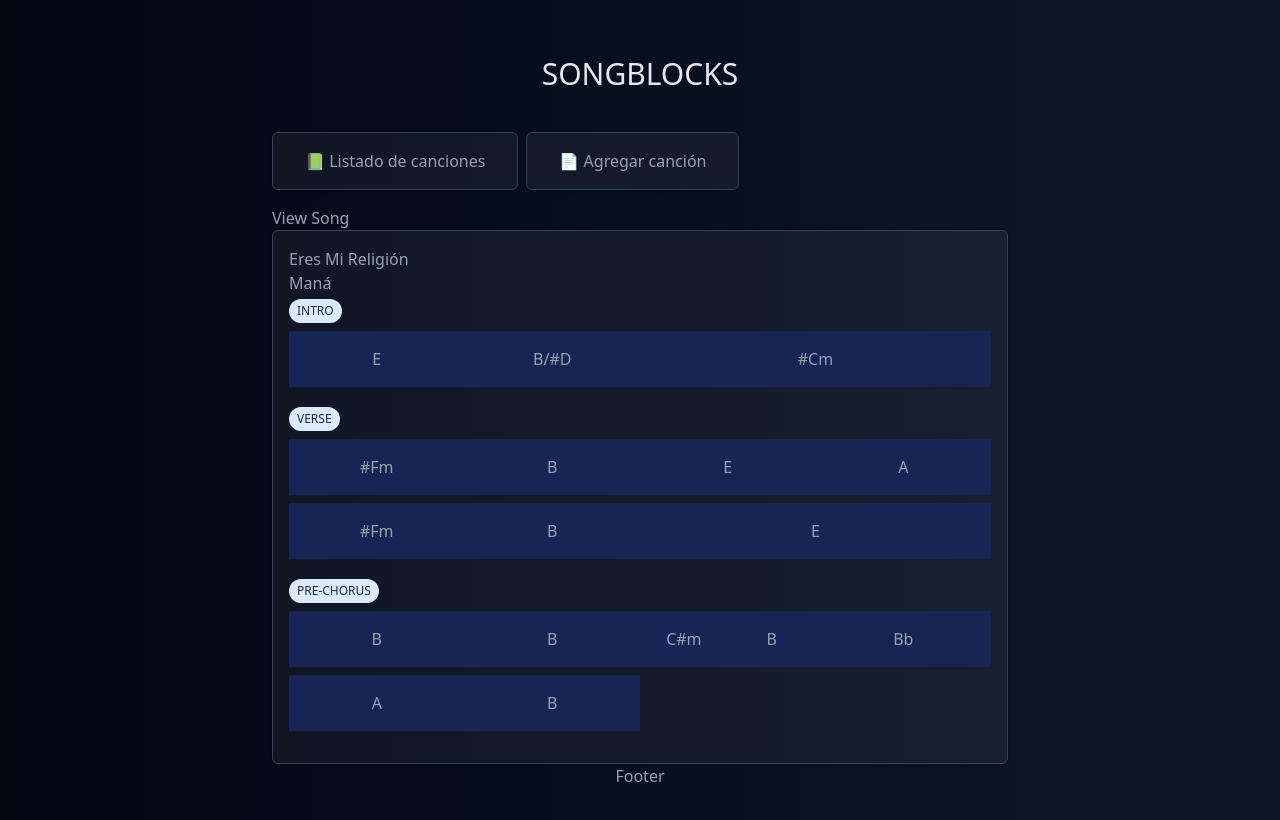
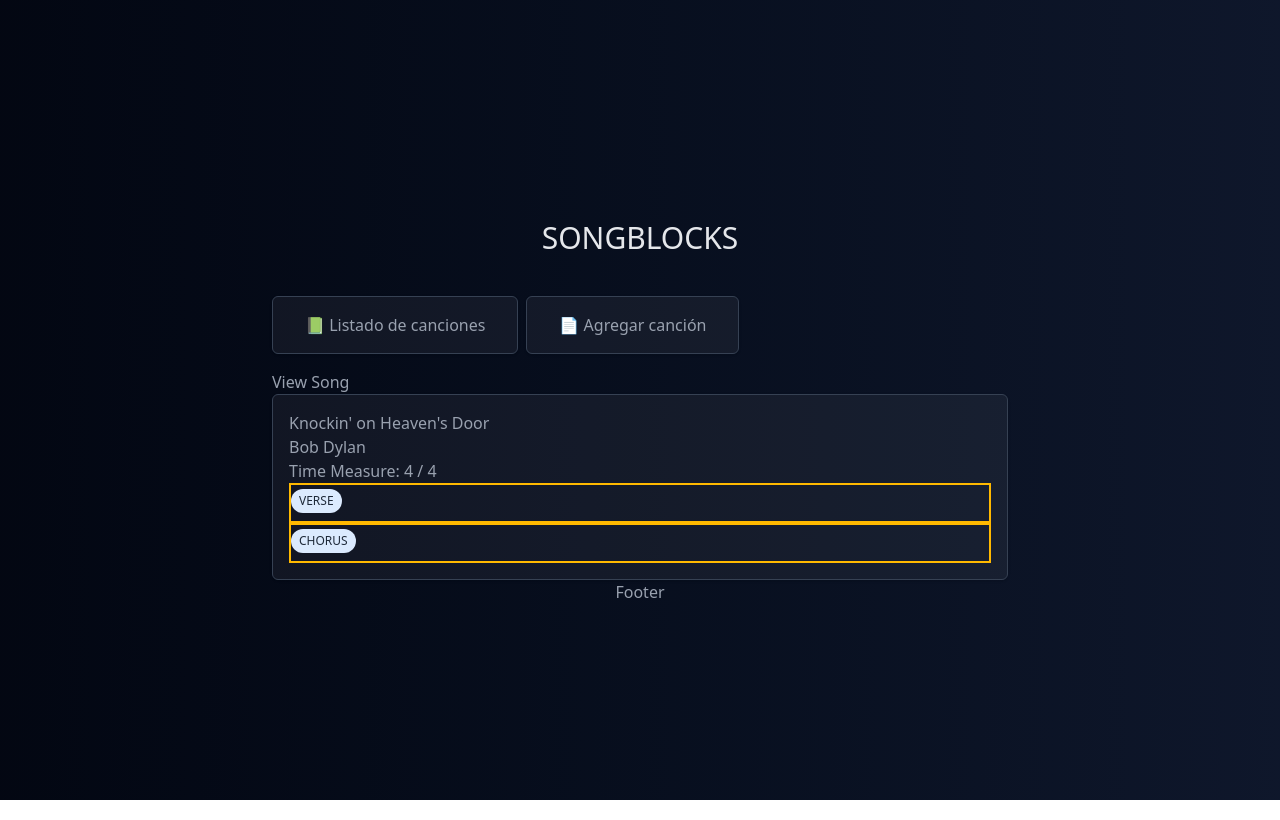
Before and after one commit to horaciodominguez/chordblocks-react-typescript, a React (Vite) app: page /song/1 in a window 1280 px wide. Built offline with nearby package versions, Linux system fonts and the light colour scheme.

Commit message:
Refactoring

```diff
--- a/src/modules/chords/components/Chord.tsx
+++ b/src/modules/chords/components/Chord.tsx
@@ -1,19 +1,19 @@
-import type { SongChord as SongChord, TimeSignature } from "@/modules/songs/types/song.types"
+import type { BarChord, TimeSignature } from "@/modules/songs/types/song.types"
 
 type Props = {
     timeSignature: TimeSignature,
-    chord: SongChord
+    chord: BarChord
 }
 
 export const Chord = ({timeSignature, chord}: Props) => {
+
+    const width = `${(chord.duration / timeSignature.beatsPerMeasure) * 100}%`
     return (
-        <div
-            className="bg-blue-950 flex items-center justify-center py-4 mb-2"
-            style={{
-                width: `${(chord.beats / (timeSignature.beatsPerMeasure * timeSignature.noteValue)) * 100}%` // 4 compases por bloque
-            }}
-            >
-            {chord.name}
+        <div style={{width}} key={chord.id} className="border-2 border-green-400">
+            <small>d: {chord.duration}</small>
+            <small>w: {width}</small>
+            <p>{chord.name}</p>
         </div>
     )
+
 }
--- a/src/modules/songs/components/SectionChords.tsx
+++ /dev/null
@@ -1,21 +0,0 @@
-import { Chord } from "@/modules/chords/components/Chord"
-import type { SongSection, TimeSignature } from "../types/song.types"
-
-type Props = {
-    section: SongSection,
-    timeSignature: TimeSignature
-}
-
-export const SectionChords = ({section, timeSignature}: Props) => {
-    return (
-        <div className="flex flex-wrap justify-items-start mb-2">
-            {
-                section.chords.map(
-                    (chord, i) => (
-                        <Chord key={i} timeSignature={timeSignature} chord={chord} />
-                    )
-                )
-            }
-        </div>
-    )
-}
--- a/src/modules/songs/components/Song.tsx
+++ b/src/modules/songs/components/Song.tsx
@@ -1,7 +1,8 @@
 
 import type { Song as SongType } from "@/modules/songs/types/song.types"
 import { SectionTag } from "@/modules/songs/components/SectionTag"
-import { SectionChords } from "./SectionChords";
+
+
 
 
 export interface TemporarySong extends Omit<SongType, 'id'>  {
@@ -20,14 +21,18 @@
             >
             <h3 className="font-medium">{song.title}</h3>
             <p>{song.author}</p>
+            <p>Time Measure: {song.timeSignature.beatsPerMeasure} / {song.timeSignature.noteValue}</p>
             <ul>
             {
+                //SECCIONES DE LA CANCION
                 song.songSections.map (
                     (section, sectionIndex) => (
 
-                    <li key={sectionIndex} >
+                    <li key={sectionIndex} className=" border-2 border-amber-400" >
+
                         <SectionTag typeName={section.type} />
-                        <SectionChords section={section} timeSignature={song.timeSignature} />
+
+
                     </li>
                     )
                 )
--- a/src/modules/songs/data/songs.ts
+++ b/src/modules/songs/data/songs.ts
@@ -2,215 +2,121 @@
 
 export const songsData: Song[] = [
   {
-    id: '1',
-    title: 'Eres Mi Religión',
-    author: 'Maná',
-    timeSignature: { beatsPerMeasure: 4, noteValue: 4 },
+    id: "1",
+    title: "Knockin' on Heaven's Door",
+    author: "Bob Dylan",
+    timeSignature: { beatsPerMeasure: 4, noteValue: 4 }, // 4/4
     songSections: [
       {
-        id: 'intro-1',
-        type: "INTRO",
-        chords: [
-          { name: "E", beats: 4 },
-          { name: "B/#D", beats: 4 },
-          { name: "#Cm", beats: 8 }
+        id: "sec1",
+        type: "VERSE",
+        bars: [
+          { id: "bar1", chords: [ { id: "c1", name: "G", duration: 4 } ] },
+          { id: "bar2", chords: [ { id: "c2", name: "D", duration: 4 } ] },
+          { id: "bar3", chords: [ { id: "c3", name: "Am", duration: 4 } ] },
+          { id: "bar4", chords: [
+            { id: "c4", name: "G", duration: 2 },
+            { id: "c5", name: "D", duration: 2 }
+          ] }
         ]
       },
       {
-        id: 'verse-1',
-        type: "VERSE",
-        chords: [
-          { name: "#Fm", beats: 4 },
-          { name: "B", beats: 4 },
-          { name: "E", beats: 4 },
-          { name: "A", beats: 4 },
-          { name: "#Fm", beats: 4 },
-          { name: "B", beats: 4 },
-          { name: "E", beats: 8 }
-        ]
-      },
-      {
-        id: 'pre-chorus-1',
-        type: "PRE-CHORUS",
-        chords: [
-          { name: "B", beats: 4 },
-          { name: "B", beats: 4 },
-          { name: "C#m", beats: 2 },
-          { name: "B", beats: 2 },
-          { name: "Bb", beats: 4 },
-          { name: "A", beats: 4 },
-          { name: "B", beats: 4 }
+        id: "sec2",
+        type: "CHORUS",
+        bars: [
+          { id: "bar5", chords: [ { id: "c6", name: "G", duration: 4 } ] },
+          { id: "bar6", chords: [ { id: "c7", name: "D", duration: 4 } ] },
+          { id: "bar7", chords: [ { id: "c8", name: "Am", duration: 4 } ] },
+          { id: "bar8", chords: [ { id: "c9", name: "C", duration: 2 }, { id: "c10", name: "G", duration: 2 } ] },
         ]
       }
     ]
   },
+
   {
-    id: '2',
-    title: 'Wonderwall',
-    author: 'Oasis',
-    timeSignature: { beatsPerMeasure: 4, noteValue: 4 },
+    id: "2",
+    title: "Hallelujah",
+    author: "Leonard Cohen",
+    timeSignature: { beatsPerMeasure: 6, noteValue: 8 }, // 6/8
     songSections: [
       {
-        id: 'intro-1',
-        type: "INTRO",
-        chords: [
-          { name: "Em7", beats: 4 },
-          { name: "G", beats: 4 },
-          { name: "Dsus4", beats: 4 },
-          { name: "A7sus4", beats: 4 }
+        id: "sec1",
+        type: "VERSE",
+        bars: [
+          { id: "bar1", chords: [ { id: "c1", name: "C", duration: 6 } ] },
+          { id: "bar2", chords: [ { id: "c2", name: "Am", duration: 6 } ] },
+          { id: "bar3", chords: [
+            { id: "c3", name: "C", duration: 3 },
+            { id: "c4", name: "Am", duration: 3 } ] },
+          { id: "bar4", chords: [ { id: "c5", name: "F", duration: 6 } ] },
         ]
       },
       {
-        id: 'verse-1',
-        type: "VERSE",
-        chords: [
-          { name: "Em7", beats: 4 },
-          { name: "G", beats: 4 },
-          { name: "Dsus4", beats: 4 },
-          { name: "A7sus4", beats: 4 },
-          { name: "Cadd9", beats: 8 },
-          { name: "Dsus4", beats: 4 },
-          { name: "A7sus4", beats: 4 }
-        ]
-      },
-      {
-        id: 'chorus-1',
+        id: "sec2",
         type: "CHORUS",
-        chords: [
-          { name: "Em7", beats: 4 },
-          { name: "G", beats: 4 },
-          { name: "Cadd9", beats: 4 },
-          { name: "Dsus4", beats: 4 }
+        bars: [
+          { id: "bar5", chords: [ { id: "c6", name: "C", duration: 6 } ] },
+          { id: "bar6", chords: [ { id: "c7", name: "F", duration: 6 } ] },
+          { id: "bar7", chords: [ { id: "c8", name: "Am", duration: 3 }, { id: "c9", name: "F", duration: 3 } ] },
+          { id: "bar8", chords: [ { id: "c10", name: "G", duration: 6 } ] },
         ]
       }
     ]
   },
+
   {
-    id: '3',
-    title: 'Knockin’ on Heaven’s Door',
-    author: 'Bob Dylan',
-    timeSignature: { beatsPerMeasure: 4, noteValue: 4 },
+    id: "3",
+    title: "Let It Be",
+    author: "The Beatles",
+    timeSignature: { beatsPerMeasure: 4, noteValue: 4 }, // 4/4
     songSections: [
       {
-        id: 'verse-1',
+        id: "sec1",
         type: "VERSE",
-        chords: [
-          { name: "G", beats: 4 },
-          { name: "D", beats: 4 },
-          { name: "Am7", beats: 8 },
-          { name: "G", beats: 4 },
-          { name: "D", beats: 4 },
-          { name: "C", beats: 8 }
+        bars: [
+          { id: "bar1", chords: [ { id: "c1", name: "C", duration: 4 } ] },
+          { id: "bar2", chords: [ { id: "c2", name: "G", duration: 4 } ] },
+          { id: "bar3", chords: [ { id: "c3", name: "Am", duration: 4 } ] },
+          { id: "bar4", chords: [ { id: "c4", name: "F", duration: 4 } ] },
         ]
       },
       {
-        id: 'chorus-1',
+        id: "sec2",
         type: "CHORUS",
-        chords: [
-          { name: "G", beats: 4 },
-          { name: "C", beats: 4 },
-          { name: "G", beats: 4 }
+        bars: [
+          { id: "bar5", chords: [ { id: "c5", name: "C", duration: 2 }, { id: "c6", name: "G", duration: 2 } ] },
+          { id: "bar6", chords: [ { id: "c7", name: "Am", duration: 4 } ] },
+          { id: "bar7", chords: [ { id: "c8", name: "F", duration: 2 }, { id: "c9", name: "C", duration: 2 } ] },
+          { id: "bar8", chords: [ { id: "c10", name: "C", duration: 4 } ] },
         ]
       }
     ]
   },
+
   {
-    id: '4',
-    title: 'Hotel California',
-    author: 'Eagles',
-    timeSignature: { beatsPerMeasure: 4, noteValue: 4 },
+    id: "4",
+    title: "La Cumparsita",
+    author: "Gerardo Matos Rodríguez",
+    timeSignature: { beatsPerMeasure: 2, noteValue: 4 }, // 2/4 (tango clásico)
     songSections: [
       {
-        id: 'intro-1',
+        id: "sec1",
         type: "INTRO",
-        chords: [
-          { name: "Bm", beats: 4 },
-          { name: "F#", beats: 4 },
-          { name: "A", beats: 4 },
-          { name: "E", beats: 4 },
-          { name: "G", beats: 4 },
-          { name: "D", beats: 4 },
-          { name: "Em", beats: 4 },
-          { name: "F#", beats: 4 }
+        bars: [
+          { id: "bar1", chords: [ { id: "c1", name: "Am", duration: 2 } ] },
+          { id: "bar2", chords: [ { id: "c2", name: "E7", duration: 2 } ] },
+          { id: "bar3", chords: [ { id: "c3", name: "Am", duration: 2 } ] },
+          { id: "bar4", chords: [ { id: "c4", name: "E7", duration: 2 } ] },
         ]
       },
       {
-        id: 'verse-1',
+        id: "sec2",
         type: "VERSE",
-        chords: [
-          { name: "Bm", beats: 4 },
-          { name: "F#", beats: 4 },
-          { name: "A", beats: 4 },
-          { name: "E", beats: 4 },
-          { name: "G", beats: 4 },
-          { name: "D", beats: 4 },
-          { name: "Em", beats: 4 },
-          { name: "F#", beats: 4 }
-        ]
-      },
-      {
-        id: 'chorus-1',
-        type: "CHORUS",
-        chords: [
-          { name: "G", beats: 4 },
-          { name: "D", beats: 4 },
-          { name: "Em", beats: 4 },
-          { name: "F#", beats: 4 }
-        ]
-      }
-    ]
-  },
-  {
-    id: '5',
-    title: 'El Vals del Ocaso',
-    author: 'Anónimo',
-    timeSignature: { beatsPerMeasure: 3, noteValue: 4 },
-    songSections: [
-      {
-        id: 'intro-1',
-        type: "INTRO",
-        chords: [
-          { name: "Am", beats: 3 },
-          { name: "E", beats: 3 },
-          { name: "Am", beats: 3 },
-          { name: "E", beats: 3 }
-        ]
-      },
-      {
-        id: 'verse-1',
-        type: "VERSE",
-        chords: [
-          { name: "Dm", beats: 3 },
-          { name: "Am", beats: 3 },
-          { name: "E", beats: 3 },
-          { name: "Am", beats: 3 },
-          { name: "Dm", beats: 3 },
-          { name: "Am", beats: 3 },
-          { name: "E", beats: 3 },
-          { name: "Am", beats: 3 }
-        ]
-      },
-      {
-        id: 'chorus-1',
-        type: "CHORUS",
-        chords: [
-          { name: "C", beats: 3 },
-          { name: "G", beats: 3 },
-          { name: "C", beats: 3 },
-          { name: "G", beats: 3 },
-          { name: "Am", beats: 3 },
-          { name: "E", beats: 3 },
-          { name: "Am", beats: 3 }
-        ]
-      },
-      {
-        id: 'bridge-1',
-        type: "BRIDGE",
-        chords: [
-          { name: "F", beats: 3 },
-          { name: "C", beats: 3 },
-          { name: "G", beats: 3 },
-          { name: "C", beats: 3 }
+        bars: [
+          { id: "bar5", chords: [ { id: "c5", name: "Am", duration: 1 }, { id: "c6", name: "E7", duration: 1 } ] },
+          { id: "bar6", chords: [ { id: "c7", name: "Am", duration: 2 } ] },
+          { id: "bar7", chords: [ { id: "c8", name: "Dm", duration: 2 } ] },
+          { id: "bar8", chords: [ { id: "c9", name: "E7", duration: 2 } ] },
         ]
       }
     ]
--- a/src/modules/songs/types/song.types.ts
+++ b/src/modules/songs/types/song.types.ts
@@ -10,15 +10,26 @@
 export interface SongSection {
   id: string
   type: SectionType
-  chords: SongChord[]
+  bars: Bar[]
 }
 
 export type SectionType = typeof SECTION_OPTIONS[number]
 
-export interface SongChord {
+export interface Bar {
+  id: string
+  chords: BarChord[]
+}
+
+export interface BarChord {
+  id: string                // id único para keys estables en render
+  name: string              // nombre del acorde, p.ej. "E", "C#m", "B/#D"
+  duration: number          // duración en beats (entero positivo). Ej: 4 = redonda en 4/4
+}
+
+/* export interface SongChord {
   name: string
   beats: number
-}
+} */
 
 export interface TimeSignature {
   beatsPerMeasure: number
```
Also changed, not shown: src/modules/songs/components/Sections.tsx (added, +34 -0 lines), src/modules/songs/components/SongForm.tsx (+58 -20 lines).
